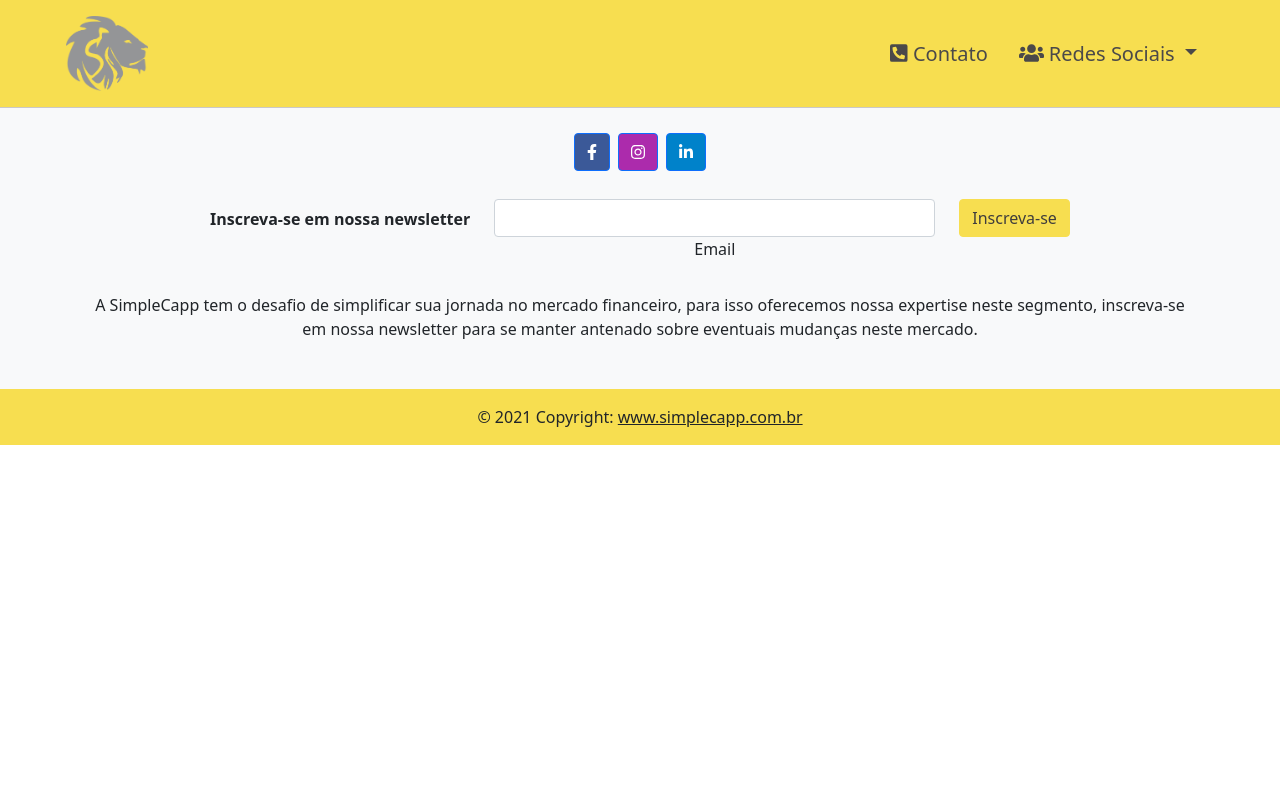
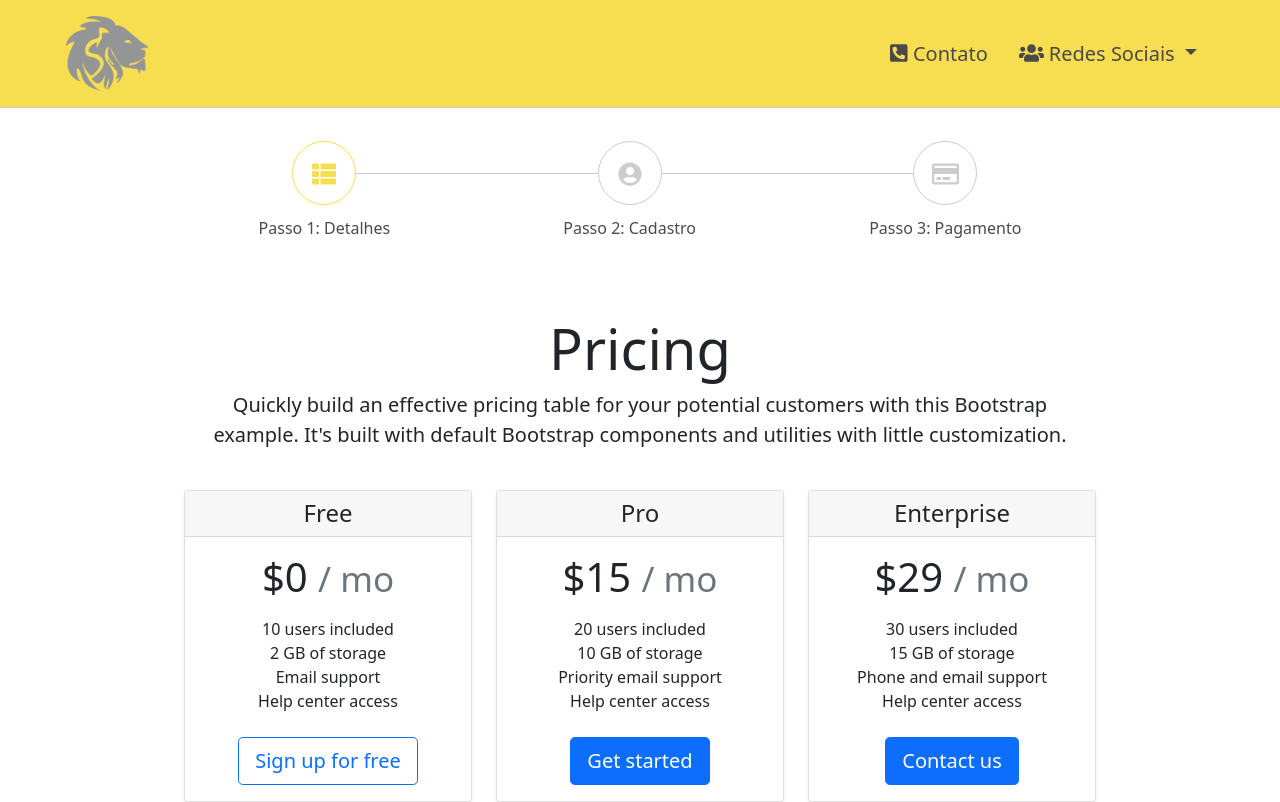
Before and after one commit to GustavoRonconi/simplecapp_pwa, a Vue app: page /ir-facil/register in a window 1280 px wide. Shown: the top 802 px of the page. Built offline with nearby package versions, Linux system fonts and the light colour scheme.

Commit message:
add product page

```diff
--- /dev/null
+++ b/src/components/wizzard/Step.vue
@@ -0,0 +1,58 @@
+<template>
+  <div class="step-wrapper" :class="stepWrapperClass">
+    <button
+      type="button"
+      class="btn btn-primary"
+      @click="lastStep"
+      :disabled="firststep"
+    >
+      Back
+    </button>
+    <button
+      type="button"
+      class="btn btn-primary"
+      @click="nextStep"
+      :disabled="laststep"
+    >
+      Next
+    </button>
+    <button type="submit" class="btn btn-primary" v-if="laststep">
+      Submit
+    </button>
+  </div>
+</template>
+
+<script>
+export default {
+  name: "Step",
+  props: ["step", "stepcount", "currentstep"],
+  computed: {
+    active() {
+      return this.step.id == this.currentstep;
+    },
+
+    firststep() {
+      return this.currentstep == 1;
+    },
+
+    laststep() {
+      return this.currentstep == this.stepcount;
+    },
+
+    stepWrapperClass() {
+      return {
+        active: this.active,
+      };
+    },
+  },
+  methods: {
+    nextStep() {
+      this.$emit("step-change", this.currentstep + 1);
+    },
+
+    lastStep() {
+      this.$emit("step-change", this.currentstep - 1);
+    },
+  },
+};
+</script>
--- /dev/null
+++ b/src/components/wizzard/StepNavigation.vue
@@ -0,0 +1,22 @@
+<template>
+  <ol class="step-indicator">
+    <StepNavigationStep
+      v-for="step in steps"
+      is="step-navigation-step"
+      :key="step.id"
+      :step="step"
+      :currentstep="currentstep"
+    />
+  </ol>
+</template>
+
+<script>
+import StepNavigationStep from "./StepNavigationStep.vue";
+export default {
+  name: "StepNavigation",
+  props: ["steps", "currentstep"],
+  components: {
+    StepNavigationStep,
+  },
+};
+</script>
--- /dev/null
+++ b/src/components/wizzard/StepNavigationStep.vue
@@ -0,0 +1,30 @@
+<template>
+  <li :class="indicatorclass">
+    <div class="step"><i :class="step.icon_class"></i></div>
+    <div class="caption hidden-xs hidden-sm text-navigation">
+      Passo <span v-text="step.id"></span>: <span v-text="step.title"></span>
+    </div>
+  </li>
+</template>
+
+<script>
+export default {
+  name: "StepNavigationStep",
+  props: ["step", "currentstep"],
+
+  computed: {
+    indicatorclass() {
+      return {
+        active: this.step.id == this.currentstep,
+        complete: this.currentstep > this.step.id,
+      };
+    },
+  },
+};
+</script>
+
+<style scoped>
+.text-navigation {
+  color: #4b4949 !important;
+}
+</style>
--- a/src/router/index.ts
+++ b/src/router/index.ts
@@ -2,6 +2,7 @@ import { createWebHistory, createRouter } from 'vue-router';
 
 import HomePage from "@/views/HomePage.vue";
 import Contact from "@/views/Contact.vue";
+import Register from "@/views/Register.vue";
 
 const routes = [
     {
@@ -11,8 +12,13 @@ const routes = [
     },
     {
         path: "/contact",
-        name: "About",
+        name: "Contact",
         component: Contact,
+    },
+    {
+        path: "/ir-facil/register",
+        name: "Register",
+        component: Register,
     },
 ];
 
--- a/src/views/HomePage.vue
+++ b/src/views/HomePage.vue
@@ -33,18 +33,20 @@
           </p>
           <div class="row mb-4 mt-4">
             <div class="col-md-6">
+              <router-link to="/ir-facil/register" class="no-link-decorator">
                 <div class="border product">
                   <div class="p-5">
                     <i class="fas fa-coins fa-3x"></i>
                     <h3 class="pt-3 lh-base">IRFácil</h3>
                     <p class="mb-0">
-                    Automatize toda a rotina relacionada a declaração do imposto
-                    de renda variável, controle suas operações e/ou a de seus
-                    clientes através de uma interface simples e robusta,
-                    encontre pessoas precisando dos seus serviços.
+                      Automatize toda a rotina relacionada a declaração do
+                      imposto de renda variável, controle suas operações e/ou a
+                      de seus clientes através de uma interface simples e
+                      robusta, encontre pessoas precisando dos seus serviços.
                     </p>
                   </div>
-              </div>
+                </div></router-link
+              >
             </div>
           </div>
         </div>
@@ -83,4 +85,8 @@ export default defineComponent({
   color: #f8e054;
   text-shadow: -1px 0 #000, 0 1px #000, 1px 0 #000, 0 -1px #000;
 }
+.no-link-decorator {
+  text-decoration: none !important;
+  color: #000;
+}
 </style>
--- /dev/null
+++ b/src/views/Register.vue
@@ -0,0 +1,301 @@
+<template>
+  <div class="container mt-3">
+    <StepNavigation :steps="steps" :currentstep="currentstep" />
+
+    <div v-show="currentstep == 1" class="container">
+      <div class="pricing-header px-3 py-3 pt-md-5 pb-md-4 mx-auto text-center">
+        <h1 class="display-4">Pricing</h1>
+        <p class="lead">
+          Quickly build an effective pricing table for your potential customers
+          with this Bootstrap example. It's built with default Bootstrap
+          components and utilities with little customization.
+        </p>
+      </div>
+
+      <div class="row card-deck mb-3 text-center">
+        <div class="col">
+          <div class="card mb-4 shadow-sm">
+            <div class="card-header">
+              <h4 class="my-0 font-weight-normal">Free</h4>
+            </div>
+            <div class="card-body">
+              <h1 class="card-title pricing-card-title">
+                $0 <small class="text-muted">/ mo</small>
+              </h1>
+              <ul class="list-unstyled mt-3 mb-4">
+                <li>10 users included</li>
+                <li>2 GB of storage</li>
+                <li>Email support</li>
+                <li>Help center access</li>
+              </ul>
+              <button
+                type="button"
+                class="btn btn-lg btn-block btn-outline-primary"
+              >
+                Sign up for free
+              </button>
+            </div>
+          </div>
+        </div>
+        <div class="col">
+          <div class="card mb-4 shadow-sm">
+            <div class="card-header">
+              <h4 class="my-0 font-weight-normal">Pro</h4>
+            </div>
+            <div class="card-body">
+              <h1 class="card-title pricing-card-title">
+                $15 <small class="text-muted">/ mo</small>
+              </h1>
+              <ul class="list-unstyled mt-3 mb-4">
+                <li>20 users included</li>
+                <li>10 GB of storage</li>
+                <li>Priority email support</li>
+                <li>Help center access</li>
+              </ul>
+              <button type="button" class="btn btn-lg btn-block btn-primary">
+                Get started
+              </button>
+            </div>
+          </div>
+        </div>
+        <div class="col">
+          <div class="card mb-4 shadow-sm">
+            <div class="card-header">
+              <h4 class="my-0 font-weight-normal">Enterprise</h4>
+            </div>
+            <div class="card-body">
+              <h1 class="card-title pricing-card-title">
+                $29 <small class="text-muted">/ mo</small>
+              </h1>
+              <ul class="list-unstyled mt-3 mb-4">
+                <li>30 users included</li>
+                <li>15 GB of storage</li>
+                <li>Phone and email support</li>
+                <li>Help center access</li>
+              </ul>
+              <button type="button" class="btn btn-lg btn-block btn-primary">
+                Contact us
+              </button>
+            </div>
+          </div>
+        </div>
+      </div>
+    </div>
+
+    <div v-show="currentstep == 2">
+      <h3>Step 2</h3>
+      <div class="form-group">
+        <label for="email">Email address</label>
+        <input
+          type="email"
+          name="email"
+          class="form-control"
+          aria-describedby="emailHelp"
+          placeholder="Enter email"
+        />
+        <small id="emailHelp" class="form-text text-muted"
+          >We'll never share your email with anyone else.</small
+        >
+      </div>
+      <div class="form-group">
+        <label for="password">Password</label>
+        <input
+          type="password"
+          name="password"
+          class="form-control"
+          placeholder="Password"
+        />
+      </div>
+    </div>
+
+    <div v-show="currentstep == 3">
+      <h3>Step 3</h3>
+      <div class="form-group">
+        <label for="textarea">Example textarea</label>
+        <textarea class="form-control" name="textarea" rows="4"></textarea>
+      </div>
+      <div class="form-group">
+        <label for="file">File input</label>
+        <input
+          type="file"
+          class="form-control-file"
+          name="file"
+          aria-describedby="fileHelp"
+        />
+        <small id="fileHelp" class="form-text text-muted"
+          >This is some placeholder block-level help text for the above input.
+          It's a bit lighter and easily wraps to a new line.</small
+        >
+      </div>
+    </div>
+    <Step
+      v-for="step in steps"
+      :currentstep="currentstep"
+      :key="step.id"
+      :step="step"
+      :stepcount="steps.length"
+      @step-change="stepChanged"
+    />
+  </div>
+</template>
+
+<script>
+import Step from "../components/wizzard/Step.vue";
+import StepNavigation from "../components/wizzard/StepNavigation.vue";
+export default {
+  name: "Wizzard",
+  data() {
+    return {
+      currentstep: 1,
+      steps: [
+        {
+          id: 1,
+          title: "Detalhes",
+          icon_class: "fa fa-th-list",
+        },
+        {
+          id: 2,
+          title: "Cadastro",
+          icon_class: "fa fa-user-circle",
+        },
+
+        {
+          id: 3,
+          title: "Pagamento",
+          icon_class: "far fa-credit-card",
+        },
+      ],
+    };
+  },
+  methods: {
+    stepChanged(step) {
+      this.currentstep = step;
+    },
+  },
+  components: {
+    Step,
+    StepNavigation,
+  },
+};
+</script>
+
+<style scoped lang="scss">
+$wizard-color-neutral: #ccc !default;
+$wizard-color-active: #f7de50 !default;
+$wizard-color-complete: #87d37c !default;
+$wizard-step-width-height: 64px !default;
+$wizard-step-font-size: 24px !default;
+
+@import "https://fonts.googleapis.com/css?family=Roboto";
+
+.container {
+  max-width: 960px;
+}
+
+.card-deck .card {
+  min-width: 220px;
+  max-width: 300px;
+}
+
+.mt-4 {
+  margin-top: 100px !important;
+}
+
+::v-deep(.step-wrapper) {
+  padding: 20px 0;
+  display: none;
+
+  &.active {
+    display: block;
+  }
+}
+
+::v-deep(.step-indicator) {
+  border-collapse: separate;
+  display: table;
+  margin-left: 0px;
+  position: relative;
+  table-layout: fixed;
+  text-align: center;
+  vertical-align: middle;
+  padding-left: 0;
+  padding-top: 20px;
+
+  li {
+    display: table-cell;
+    position: relative;
+    float: none;
+    padding: 0;
+    width: 1%;
+
+    &:after {
+      background-color: $wizard-color-neutral;
+      content: "";
+      display: block;
+      height: 1px;
+      position: absolute;
+      width: 100%;
+      top: $wizard-step-width-height/2;
+    }
+
+    &:after {
+      left: 50%;
+    }
+
+    &:last-child {
+      &:after {
+        display: none;
+      }
+    }
+
+    &.active {
+      .step {
+        border-color: $wizard-color-active;
+        color: $wizard-color-active;
+      }
+
+      .caption {
+        color: $wizard-color-active;
+      }
+    }
+
+    &.complete {
+      &:after {
+        background-color: $wizard-color-complete;
+      }
+
+      .step {
+        border-color: $wizard-color-complete;
+        color: $wizard-color-complete;
+      }
+
+      .caption {
+        color: $wizard-color-complete;
+      }
+    }
+  }
+
+  .step {
+    background-color: #fff;
+    border-radius: 50%;
+    border: 1px solid $wizard-color-neutral;
+    font-size: $wizard-step-font-size;
+    color: $wizard-color-neutral;
+    height: $wizard-step-width-height;
+    line-height: $wizard-step-width-height;
+    margin: 0 auto;
+    position: relative;
+    width: $wizard-step-width-height;
+    z-index: 1;
+
+    &:hover {
+      cursor: pointer;
+    }
+  }
+
+  .caption {
+    color: $wizard-color-neutral;
+    padding: 11px 16px;
+  }
+}
+</style>
```
Also changed, not shown: src/assets/logo.png. Lines whose indentation alone changed are shown as unchanged.
